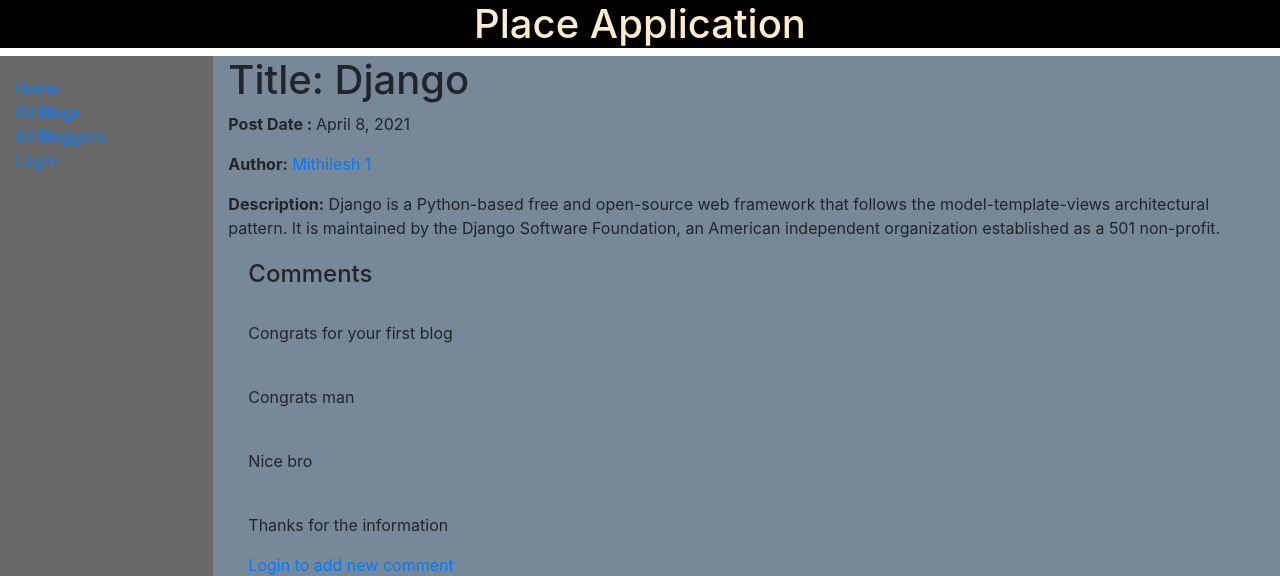
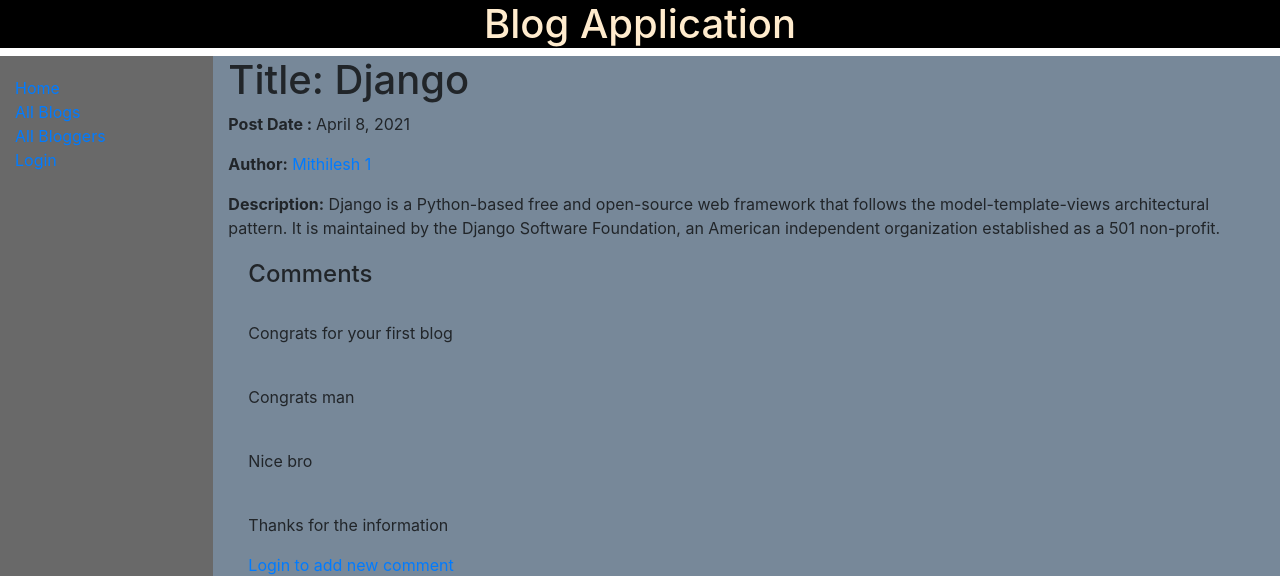
Before and after one commit to Mithilesh-M/Testpress-diyblog-project, a Django app: page /blog/blogs/1 in a window 1280 px wide. Shown: the top 576 px of the page. Run offline with Django 3.2, Linux system fonts and the light colour scheme; data comes from the database, SQL or seed files in the repository; both versions use the stored data as it was after the commit.

Commit message:
Update index view for Blog App
This makes more atrractive

```diff
--- a/blog/templates/base_generic.html
+++ b/blog/templates/base_generic.html
@@ -10,7 +10,7 @@
   <link rel="stylesheet" href="{% static 'css/styles.css' %}">
 </head>
 <body>
-  <h1 class="title">Place Application</h1>
+  <h1 class="title">Blog Application</h1>
   <div class="container-fluid mypage">
     <div class="row">
       <div class="mysidebar col-sm-2">
```
Also changed, not shown: db.sqlite3.
